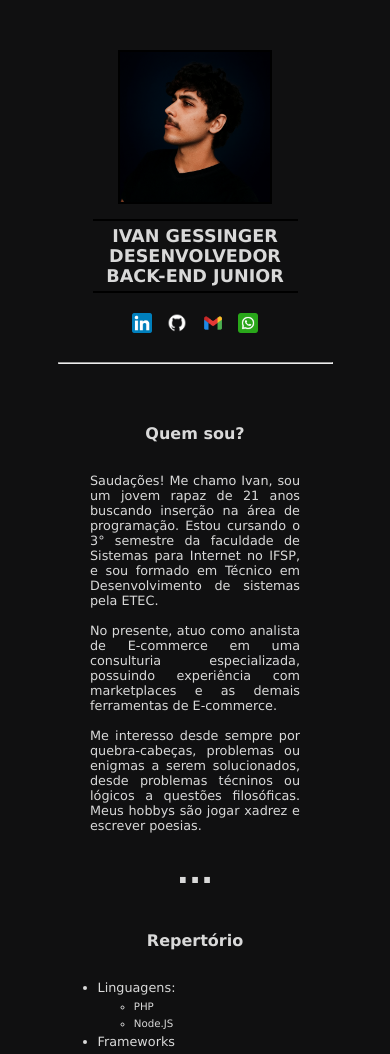
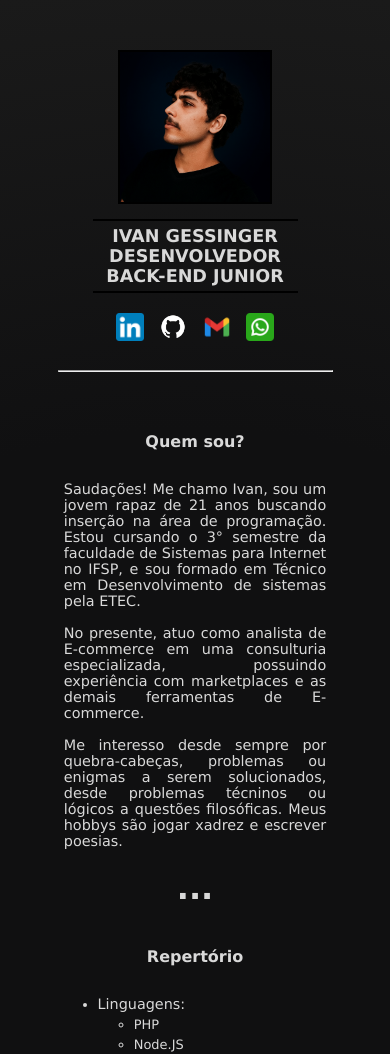
Before and after one commit to IVan-Gfs/Portifolio, a plain HTML site: page index.html in a window 390 px wide. Shown: the top 1054 px of the page. Drawn offline with Linux system fonts and the light colour scheme.

Commit message:
Fix: tamanho parágrafo e ícones

```diff
--- a/index.html
+++ b/index.html
@@ -22,7 +22,7 @@
                 <img src="./Imgs/gmail-new.png" alt="Gmail_address">
             </a>
 
-            <a href="http://wa.me/5518996746311?text=Olá!%20Vim%20pelo%20seu%20portifólio..." target="_blank">
+            <a href="http://wa.me/5518996746311?text=Olá!%20Vim%20pelo%20seu%20portifólio%20e%20gostaria%20de%20mais%20informações." target="_blank">
                 <img src="./Imgs/wpp.png" alt="wpp_contact">
             </a>
 
--- a/style.css
+++ b/style.css
@@ -10,6 +10,7 @@ body{
     background-color: #101011;
     color: #D9D9D9;
     font-family: 'Lucida Sans', 'Lucida Sans Regular', 'Lucida Grande', 'Lucida Sans Unicode', Geneva, Verdana, sans-serif;
+    background: radial-gradient(circle at center, #101011 60%, #1a1a1a 100%);
 
 }
 header{
@@ -297,9 +298,9 @@ button:hover{
     }
 
     #sobre-min p{
-        width: 60%;
+        width: 75%;
         margin: auto;
-        font-size: 0.8em;
+        font-size: 0.9em;
 
     }
     main section{
@@ -310,7 +311,7 @@ button:hover{
 
         width: 50%;
         margin: auto;
-        font-size: 0.8em;
+        font-size: 0.9em;
 
     }
     main section li{
@@ -333,7 +334,7 @@ button:hover{
 
     }
     .logo a img{
-        width: 20px;
+        width: 28px;
         margin: 0;
         margin: 5px;
     }
```
